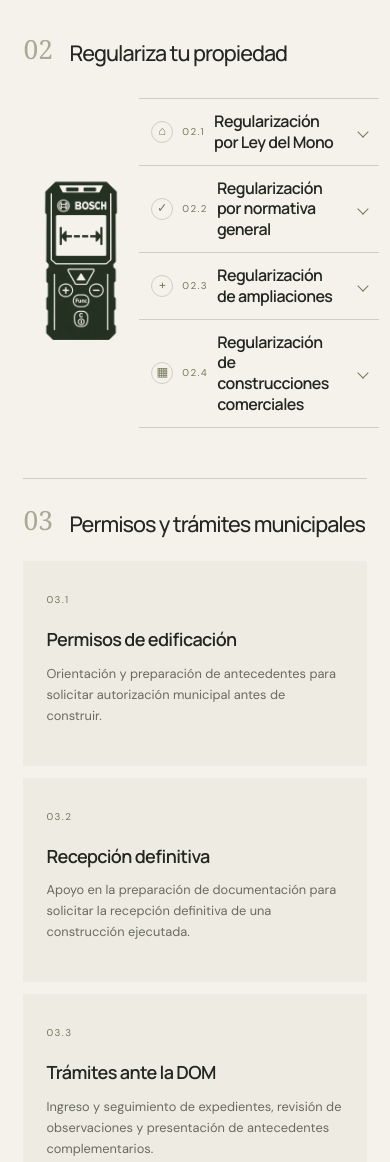
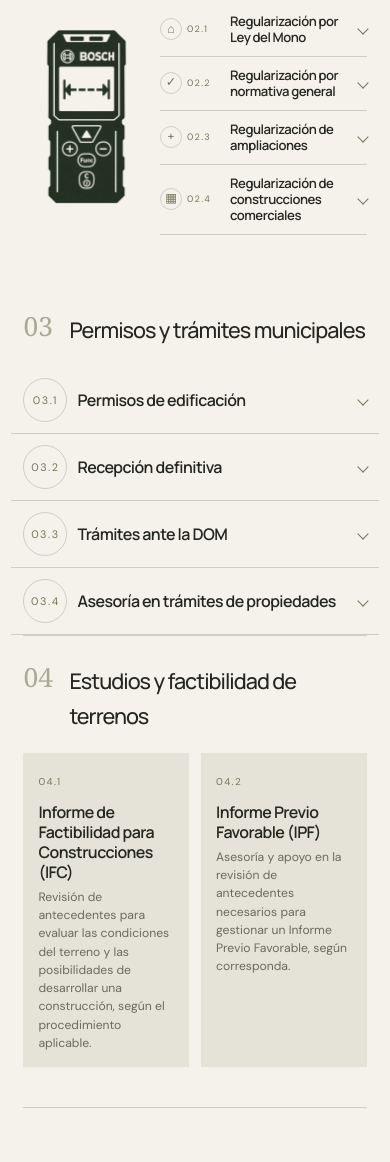
Before and after one commit to arquitectajavieraruizsoto/PortafolioArquitectaJavieraRuiz, a plain HTML site: page index.html in a window 390 px wide. Shown: the part 3709-4871 px from the top of the page. Drawn offline with Linux system fonts and the light colour scheme.

Commit message:
Refine portfolio services layout
Co-authored-by: Copilot <223556219+Copilot@users.noreply.github.com>

```diff
--- a/index.html
+++ b/index.html
@@ -152,10 +152,22 @@
     <div id="tramites" class="service-category">
       <div class="service-category-heading"><span class="service-index">03</span><div><h3>Permisos y trámites municipales</h3></div></div>
       <div class="service-cards service-cards-two">
-        <article class="service-card"><span class="service-card-number">03.1</span><h4>Permisos de edificación</h4><p>Orientación y preparación de antecedentes para solicitar autorización municipal antes de construir.</p></article>
-        <article class="service-card"><span class="service-card-number">03.2</span><h4>Recepción definitiva</h4><p>Apoyo en la preparación de documentación para solicitar la recepción definitiva de una construcción ejecutada.</p></article>
-        <article class="service-card"><span class="service-card-number">03.3</span><h4>Trámites ante la DOM</h4><p>Ingreso y seguimiento de expedientes, revisión de observaciones y presentación de antecedentes complementarios.</p></article>
-        <article class="service-card"><span class="service-card-number">03.4</span><h4>Asesoría en trámites de propiedades</h4><p>Identificación de requisitos y orientación sobre gestiones municipales que necesita tu propiedad.</p></article>
+        <details class="service-card service-accordion">
+          <summary><span class="service-card-number">03.1</span><span class="service-accordion-title">Permisos de edificación</span><span class="service-accordion-icon" aria-hidden="true"></span></summary>
+          <div class="service-accordion-body"><p>Orientación y preparación de antecedentes para solicitar autorización municipal antes de construir.</p></div>
+        </details>
+        <details class="service-card service-accordion">
+          <summary><span class="service-card-number">03.2</span><span class="service-accordion-title">Recepción definitiva</span><span class="service-accordion-icon" aria-hidden="true"></span></summary>
+          <div class="service-accordion-body"><p>Apoyo en la preparación de documentación para solicitar la recepción definitiva de una construcción ejecutada.</p></div>
+        </details>
+        <details class="service-card service-accordion">
+          <summary><span class="service-card-number">03.3</span><span class="service-accordion-title">Trámites ante la DOM</span><span class="service-accordion-icon" aria-hidden="true"></span></summary>
+          <div class="service-accordion-body"><p>Ingreso y seguimiento de expedientes, revisión de observaciones y presentación de antecedentes complementarios.</p></div>
+        </details>
+        <details class="service-card service-accordion">
+          <summary><span class="service-card-number">03.4</span><span class="service-accordion-title">Asesoría en trámites de propiedades</span><span class="service-accordion-icon" aria-hidden="true"></span></summary>
+          <div class="service-accordion-body"><p>Identificación de requisitos y orientación sobre gestiones municipales que necesita tu propiedad.</p></div>
+        </details>
       </div>
     </div>
     <div id="factibilidad" class="service-category">
--- a/styles.css
+++ b/styles.css
@@ -44,7 +44,7 @@ h1 em, h2 em { font-family: var(--serif); font-weight: 400; }
 .hero-art img { position: absolute; inset: 0; display: block; width: 100%; height: 100%; object-fit: cover; object-position: center; }
 .art-caption { position: absolute; z-index: 1; left: 22px; top: 22px; font-size: .6rem; letter-spacing: .16em; writing-mode: vertical-rl; }
 .hero-footer { position: absolute; bottom: 40px; left: 0; right: 0; display: flex; justify-content: space-between; font-size: .64rem; letter-spacing: .15em; color: var(--muted); }
-.projects-section { padding-top: 24px; padding-bottom: 35px; }
+.projects-section { padding-top: 14px; padding-bottom: 35px; }
 .section-heading { display: flex; align-items: end; justify-content: space-between; gap: 30px; margin-bottom: 42px; }
 .section-heading h2, .about-content h2, .contact-layout h2 { font-size: clamp(2.5rem, 4.5vw, 4.2rem); margin-bottom: 0; }
 .section-heading > p { max-width: 300px; color: var(--muted); font-size: .9rem; margin-bottom: 5px; }
@@ -55,7 +55,7 @@ h1 em, h2 em { font-family: var(--serif); font-weight: 400; }
 .project-card { display: block; min-width: 0; }
 .project-card:focus-visible { outline: 1px solid var(--olive); outline-offset: 6px; }
 .project-card:hover .project-arrow, .project-card:focus-visible .project-arrow { transform: translate(3px, -3px); }
-.portfolio-index-section { padding-block:76px 88px;border-bottom:1px solid var(--line) }
+.portfolio-index-section { padding-block:30px 88px;border-bottom:1px solid var(--line) }
 .portfolio-index-title { margin:0 0 42px;padding-left:.32em;text-align:center;font-family:"Manrope",sans-serif;font-size:clamp(2rem,6vw,5rem);font-weight:500;line-height:1;letter-spacing:.32em }
 .portfolio-index-grid { display:grid;grid-template-columns:repeat(3,minmax(0,1fr));gap:clamp(18px,4vw,48px) }
 .portfolio-index-item { display:flex;flex-direction:column;align-items:center;min-width:0;text-align:center }
@@ -186,10 +186,10 @@ h1 em, h2 em { font-family: var(--serif); font-weight: 400; }
   .hero-copy { grid-column: 1; grid-row: 2; }
   .hero-footer { bottom: 37px; }
   .section-heading { align-items: flex-start; flex-direction: column; }
-  .projects-section { padding-top: 20px; }
+  .projects-section { padding-top: 12px; }
   .project-grid { grid-template-columns: 1fr; gap: 42px; }
-  .portfolio-index-section { padding-block:58px 70px; }
-  .portfolio-index-title { margin-bottom:30px;letter-spacing:.18em; }
+  .portfolio-index-section { padding-block:34px 70px; }
+  .portfolio-index-title { margin-bottom:30px;padding-left:.1em;font-size:clamp(2rem,13vw,3.5rem);letter-spacing:.12em;white-space:nowrap; }
   .portfolio-index-grid { gap:16px; }
   .project-visual { height: 360px; }
   .innovation-inner { grid-template-columns: 1fr; padding-block: 75px 90px; gap: 35px; }
@@ -221,22 +221,37 @@ h1 em, h2 em { font-family: var(--serif); font-weight: 400; }
   .site-footer { align-items: flex-start; flex-direction: column; gap: 10px; }
 }
 /* Estilos para la sección Servicios: pegar al final de styles.css */
-.services-section{padding-top:35px;padding-bottom:60px}
+.services-section{padding-top:22px;padding-bottom:60px}
 .service-category{padding-block:34px 50px;border-bottom:1px solid var(--line)}
 #factibilidad{border-bottom:0}
 .service-category-pair{display:grid;grid-template-columns:repeat(2,minmax(0,1fr));gap:clamp(24px,3vw,42px);padding-block:34px 50px;border-bottom:1px solid var(--line)}
 .service-category-pair>.service-category{min-width:0;padding:0;border:0}
 .service-category-pair .service-category-heading{grid-template-columns:44px minmax(0,1fr);gap:14px;margin-bottom:20px}
-.service-category-pair .service-cards-two{grid-template-columns:1fr;gap:12px}
+.service-category-pair .service-cards-two{grid-template-columns:repeat(2,minmax(0,1fr));gap:12px}
+.service-category-pair .service-card{padding:14px 15px 15px}
+.service-category-pair .service-card h4{font-size:1rem;margin:9px 0 6px}
+.service-category-pair .service-card p{font-size:.76rem;line-height:1.5;margin:0}
+#tramites .service-cards-two{grid-template-columns:1fr;gap:0}
+#tramites .service-card.service-accordion{background:transparent;padding:0;margin-inline:-12px;min-height:0;border-top:1px solid var(--line);border-radius:0}
+#tramites .service-card.service-accordion:first-child{border-top:0}
+#tramites .service-card.service-accordion:last-child{border-bottom:1px solid var(--line)}
+#tramites .service-card summary{display:grid;grid-template-columns:44px minmax(0,1fr) 12px;align-items:center;gap:10px;padding:11px 12px;list-style:none;cursor:pointer}
+#tramites .service-card summary::-webkit-details-marker{display:none}
+#tramites .service-card-number{display:grid;place-items:center;width:44px;height:44px;border:1px solid var(--line);border-radius:50%;font-size:.68rem}
+#tramites .service-accordion-title{font-family:"Manrope",sans-serif;font-size:1rem;font-weight:600;line-height:1.3;letter-spacing:-.035em}
+#tramites .service-accordion-icon{width:8px;height:8px;border-right:1.5px solid var(--olive);border-bottom:1.5px solid var(--olive);transform:rotate(45deg);justify-self:end;transition:transform .18s ease}
+#tramites .service-card[open] .service-accordion-icon{transform:rotate(225deg)}
+#tramites .service-accordion-body{padding:0 24px 12px 66px}
 .image-grid{display:grid;gap:13px;margin:2.5rem 0 3rem}
 .image-grid img{display:block;width:100%;height:100%;min-height:190px;object-fit:cover;filter:saturate(.72) sepia(.08)}
 #regularizacion .image-grid img.image-contain{object-fit:contain;object-position:center;background:transparent;filter:none}
-#regularizacion.service-category{display:grid;grid-template-columns:minmax(0,1fr) minmax(0,1.05fr);column-gap:clamp(28px,5vw,76px);align-items:start}
-#regularizacion .service-category-heading{grid-column:1 / -1}
-#regularizacion .image-grid.regularization-single{grid-column:1;grid-row:2;width:100%;height:210px;margin:0 0 2rem;place-items:start center}
-#regularizacion .image-grid.regularization-single img.image-contain{width:auto;height:210px;max-width:100%;object-fit:contain}
-#regularizacion .service-cards.service-cards-two{grid-column:2;grid-row:2;grid-template-columns:1fr;gap:0;margin:0;align-content:start}
+#regularizacion.service-category{display:grid;grid-template-columns:minmax(0,1fr) minmax(0,1.05fr);column-gap:clamp(28px,5vw,76px);align-items:start;padding-top:0;border-bottom:0}
+#regularizacion .service-category-heading{grid-column:1 / -1;margin-bottom:0}
+#regularizacion .image-grid.regularization-single{grid-column:1;grid-row:2;width:100%;height:288px;margin:14px 0 0;place-items:center}
+#regularizacion .image-grid.regularization-single img.image-contain{width:auto;height:288px;max-width:100%;object-fit:contain}
+#regularizacion .service-cards.service-cards-two{grid-column:2;grid-row:2;grid-template-columns:1fr;gap:0;margin:14px 0 0;align-content:start}
 #regularizacion .service-card{min-height:0;border-top:1px solid var(--line);border-radius:0;background:transparent;padding:12px 12px 12px;margin-inline:-12px}
+#regularizacion .service-card:first-child{border-top:0}
 #regularizacion .service-card:last-child{border-bottom:1px solid var(--line)}
 #regularizacion .service-card summary{display:grid;grid-template-columns:22px max-content minmax(0,1fr) 16px;align-items:center;gap:9px;list-style:none;cursor:pointer}
 #regularizacion .service-card summary::-webkit-details-marker{display:none}
@@ -265,12 +280,12 @@ h1 em, h2 em { font-family: var(--serif); font-weight: 400; }
 .service-card ul{list-style:none;padding:14px 0 0;margin:0;border-top:1px solid var(--line)}
 .service-card li{color:var(--ink);font-size:.74rem;line-height:1.5;padding:5px 0 5px 14px;position:relative}
 .service-card li:before{content:"—";position:absolute;left:0;color:var(--olive)}
-@media(max-width:800px){.services-section{padding-top:35px;padding-bottom:45px}.service-category-heading{grid-template-columns:42px 1fr;gap:12px}.category-summary{grid-column:2;max-width:560px}.service-cards,.service-cards-two{grid-template-columns:1fr 1fr}.image-grid.four,.image-grid.three{grid-template-columns:repeat(2,1fr);height:auto}.image-grid.two{height:auto}.image-grid img{min-height:150px;aspect-ratio:1.35}}
+@media(max-width:800px){.services-section{padding-top:22px;padding-bottom:45px}.service-category-heading{grid-template-columns:42px 1fr;gap:12px}.category-summary{grid-column:2;max-width:560px}.service-cards,.service-cards-two{grid-template-columns:1fr 1fr}.image-grid.four,.image-grid.three{grid-template-columns:repeat(2,1fr);height:auto}.image-grid.two{height:auto}.image-grid img{min-height:150px;aspect-ratio:1.35}}
 @media(max-width:520px){.service-cards,.service-cards-two{grid-template-columns:1fr}.service-category-heading{grid-template-columns:34px 1fr}.service-index{font-size:1.65rem}.image-grid.four,.image-grid.three,.image-grid.two{grid-template-columns:1fr}.image-grid img{aspect-ratio:1.5}}
 @media(max-width:800px){.service-category-pair{grid-template-columns:1fr;gap:0;padding-block:28px 40px}.service-category-pair>.service-category+.service-category{border-top:1px solid var(--line);padding-top:28px}}
 @media(max-width:520px){.service-category-pair .service-category-heading{grid-template-columns:34px minmax(0,1fr);gap:12px}}
 #diseno.service-category{display:grid;grid-template-columns:minmax(0,.9fr) minmax(0,1.1fr);column-gap:clamp(28px,5vw,76px);align-items:stretch}
-#diseno.service-category{border-bottom:0;padding-bottom:24px}
+#diseno.service-category{border-bottom:0;padding-top:8px;padding-bottom:24px}
 #diseno .service-category-heading{grid-column:1 / -1}
 #diseno .design-carousel{grid-column:2;grid-row:2;min-width:0;margin:0}
 #diseno .design-carousel-viewport{width:100%;aspect-ratio:1.5;overflow:hidden;background:#eeebe3;touch-action:pan-y;outline:none}
@@ -306,10 +321,14 @@ h1 em, h2 em { font-family: var(--serif); font-weight: 400; }
 @media(max-width:520px){#diseno .service-category-heading{grid-template-columns:34px 1fr}#diseno .design-carousel-viewport{aspect-ratio:1.5}#diseno .design-carousel-controls{grid-template-columns:36px 1fr 36px;gap:8px}#diseno .design-carousel-button{width:36px;height:36px}}
 @media(prefers-reduced-motion:reduce){#diseno .design-carousel-track,#diseno .design-carousel-slide img,#diseno .design-carousel-caption{transition:none}}
 @media(max-width:800px){
- #regularizacion.service-category{grid-template-columns:minmax(0,.35fr) minmax(0,.65fr);column-gap:12px}
- #regularizacion .service-category-heading{grid-column:1 / -1}
- #regularizacion .image-grid.regularization-single{grid-column:1;grid-row:2;align-self:center;height:auto;aspect-ratio:auto;margin:0}
- #regularizacion .image-grid.regularization-single img.image-contain{width:min(100%,140px);height:auto;max-height:210px;min-height:0;aspect-ratio:auto}
- #regularizacion .service-cards.service-cards-two{grid-column:2;grid-row:2}
- #regularizacion .service-accordion-body{padding-left:53px}
+ #regularizacion.service-category{grid-template-columns:minmax(0,.38fr) minmax(0,.62fr);column-gap:10px;padding-top:0}
+ #regularizacion .service-category-heading{grid-column:1 / -1;margin-bottom:0}
+ #regularizacion .image-grid.regularization-single{grid-column:1;grid-row:2;align-self:center;height:auto;aspect-ratio:auto;margin:14px 0 0;place-items:center}
+ #regularizacion .image-grid.regularization-single img.image-contain{width:100%;height:auto;max-width:140px;max-height:none;min-height:0;aspect-ratio:auto;object-fit:contain}
+ #regularizacion .service-cards.service-cards-two{grid-column:2;grid-row:2;min-width:0}
+ #regularizacion .service-card{margin-inline:0;padding:10px 0}
+ #regularizacion .service-card summary{grid-template-columns:22px 38px minmax(0,1fr) 10px;gap:5px}
+ #regularizacion .service-accordion-title{font-size:.82rem;line-height:1.25;overflow-wrap:anywhere}
+ #regularizacion .service-card-number{font-size:.58rem}
+ #regularizacion .service-accordion-body{padding:6px 8px 2px 25px}
 }
```
